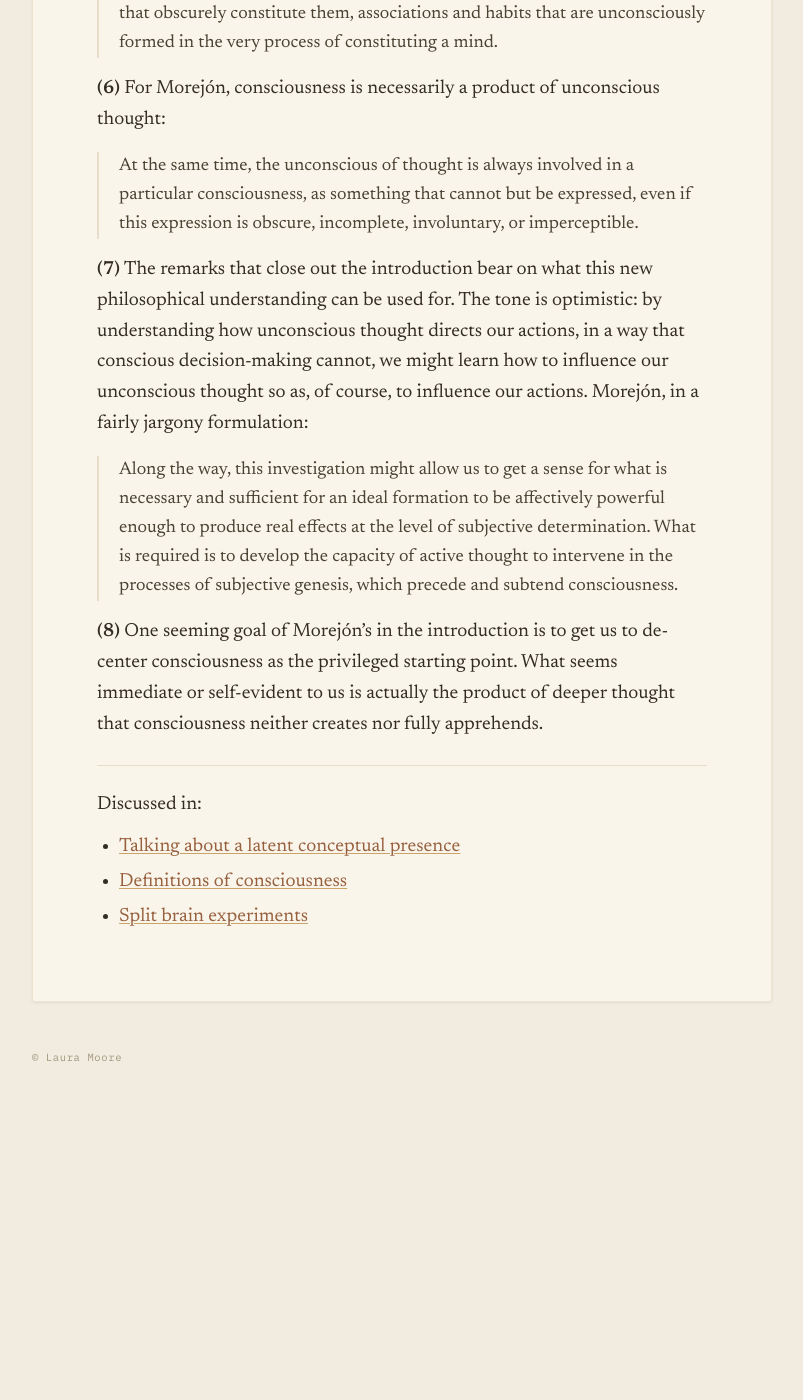
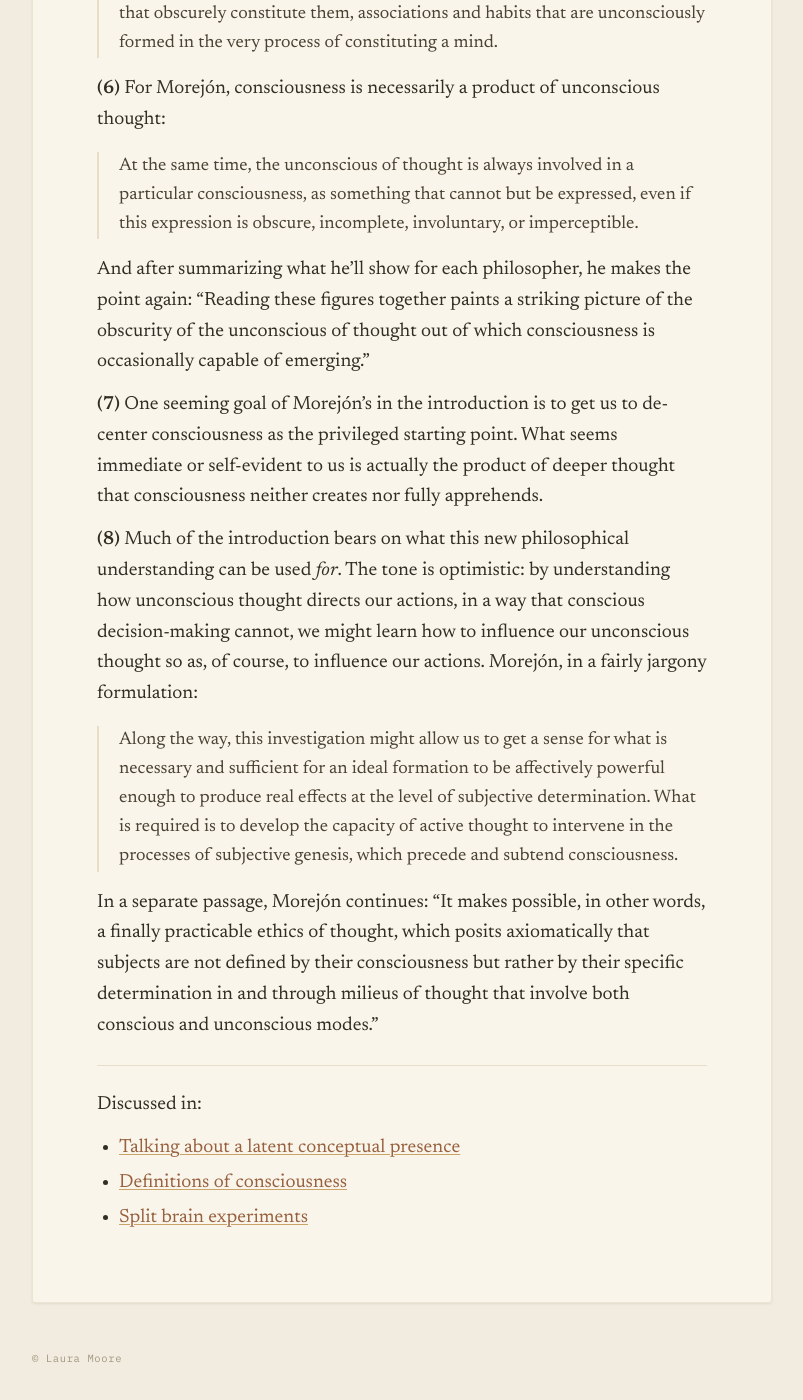
Before and after one commit to lauramoorewrites-del/treasury, a Jekyll site: the page built from _pages/the-unconscious-of-thought.md, in a window 1280 px wide and 1400 px high, scrolled down 3666 px. Shown: the whole window, without its empty margins (238-1041 px from the left). Built offline with Jekyll 4.4.1, drawn with Linux system fonts in a browser that asks for light colours; before the commit the page ends 4770 px from its top, so only the background shows below that.

Commit message:
Update Unconscious of Thought entry
Co-Authored-By: Claude Opus 4.6 (1M context) <noreply@anthropic.com>

```diff
--- a/_pages/the-unconscious-of-thought.md
+++ b/_pages/the-unconscious-of-thought.md
@@ -55,11 +55,15 @@ He cites Frank Tallis' *Hidden Minds: A History of the Unconscious* for the idea
 
 > At the same time, the unconscious of thought is always involved in a particular consciousness, as something that cannot but be expressed, even if this expression is obscure, incomplete, involuntary, or imperceptible.
 
-**(7)** The remarks that close out the introduction bear on what this new philosophical understanding can be used for. The tone is optimistic: by understanding how unconscious thought directs our actions, in a way that conscious decision-making cannot, we might learn how to influence our unconscious thought so as, of course, to influence our actions. Morejón, in a fairly jargony formulation:
+And after summarizing what he’ll show for each philosopher, he makes the point again: “Reading these figures together paints a striking picture of the obscurity of the unconscious of thought out of which consciousness is occasionally capable of emerging.”
+
+**(7)** One seeming goal of Morejón's in the introduction is to get us to de-center consciousness as the privileged starting point. What seems immediate or self-evident to us is actually the product of deeper thought that consciousness neither creates nor fully apprehends.
+
+**(8)** Much of the introduction bears on what this new philosophical understanding can be used *for*. The tone is optimistic: by understanding how unconscious thought directs our actions, in a way that conscious decision-making cannot, we might learn how to influence our unconscious thought so as, of course, to influence our actions. Morejón, in a fairly jargony formulation:
 
 > Along the way, this investigation might allow us to get a sense for what is necessary and sufficient for an ideal formation to be affectively powerful enough to produce real effects at the level of subjective determination. What is required is to develop the capacity of active thought to intervene in the processes of subjective genesis, which precede and subtend consciousness.
 
-**(8)** One seeming goal of Morejón's in the introduction is to get us to de-center consciousness as the privileged starting point. What seems immediate or self-evident to us is actually the product of deeper thought that consciousness neither creates nor fully apprehends.
+In a separate passage, Morejón continues: "It makes possible, in other words, a finally practicable ethics of thought, which posits axiomatically that subjects are not defined by their consciousness but rather by their specific determination in and through milieus of thought that involve both conscious and unconscious modes."
 
 ---
 
```
